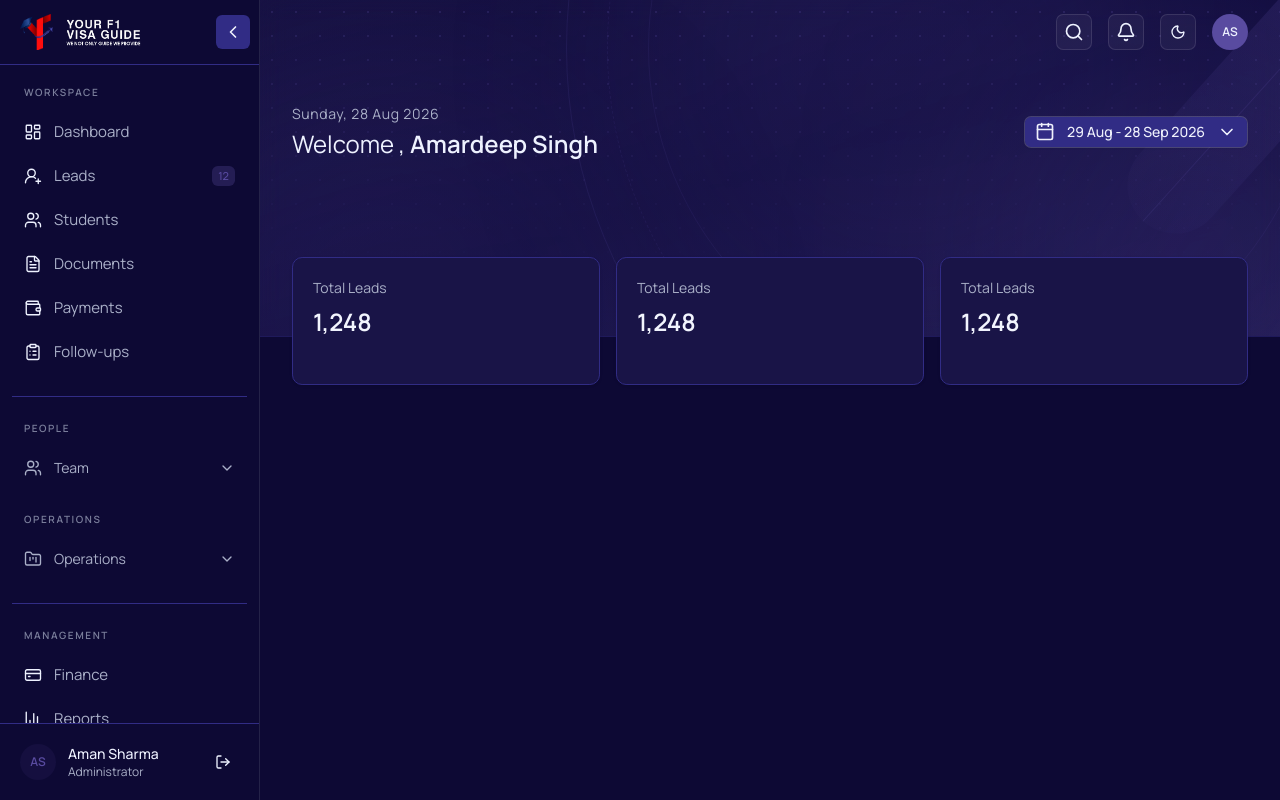
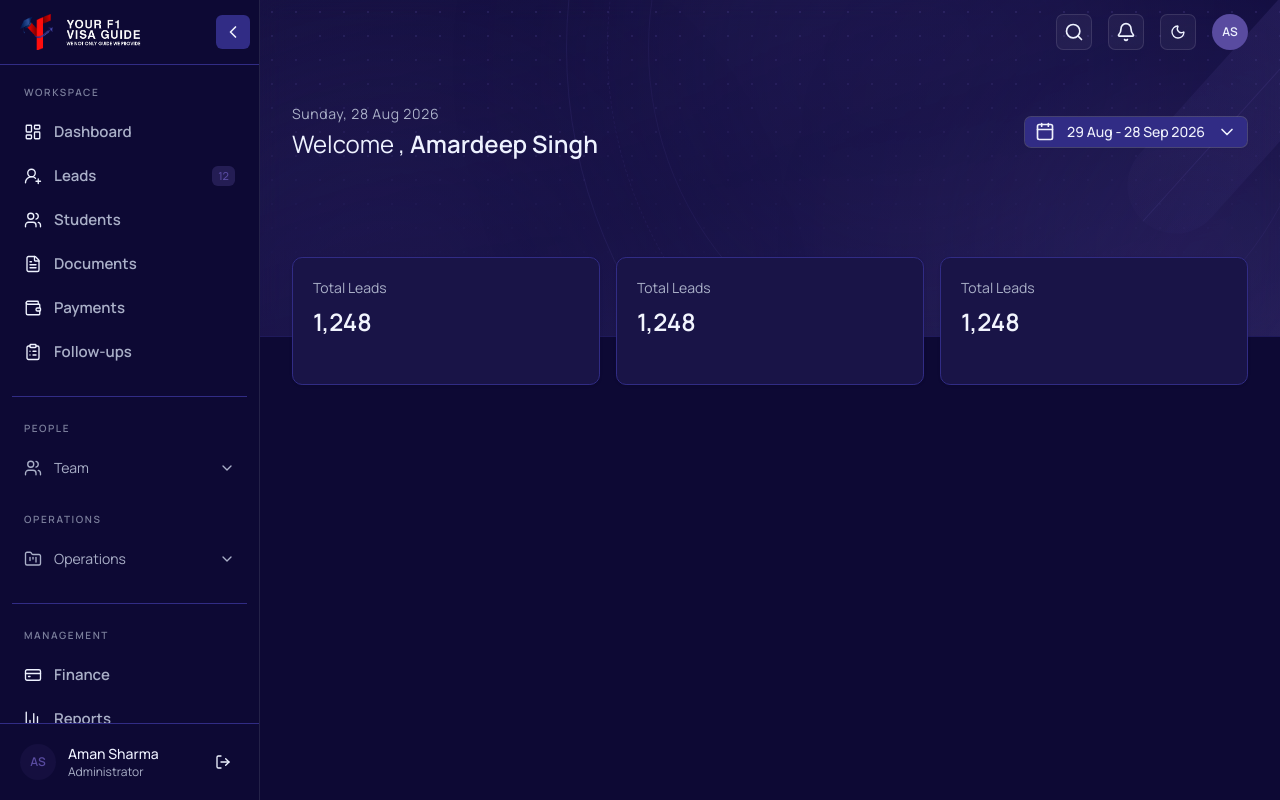
Before and after one commit to Yourf1visaguide/yourf1-crm, a Next.js app: page / in a window 1280 px wide. Built offline with nearby package versions, Linux system fonts and the light colour scheme.

Commit message:
change font in sidebar

```diff
--- a/components/sidebar/NavLink.tsx
+++ b/components/sidebar/NavLink.tsx
@@ -19,7 +19,7 @@ export default function NavLink({ item, collapsed, onNavigate, }: { item: NavIte
       className={[
         "group relative flex h-10 items-center gap-3 rounded-lg px-3",
         "text-[15px]  transition-colors duration-200 text-accent-foreground",
-        "focus-visible:outline-none focus-visible:ring-2 focus-visible:ring-ring ",
+        "focus-visible:outline-none focus-visible:ring-2 focus-visible:ring-ring font-semibold ",
         active
           ? "bg-secondary/50 text-secondary-foreground font-medium "
           : "text-muted-foreground hover:bg-accent hover:text-accent-foreground",
```
